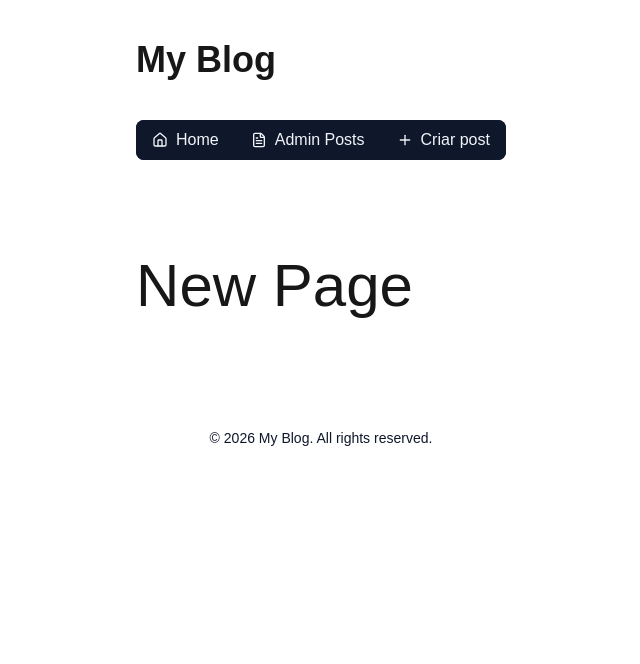
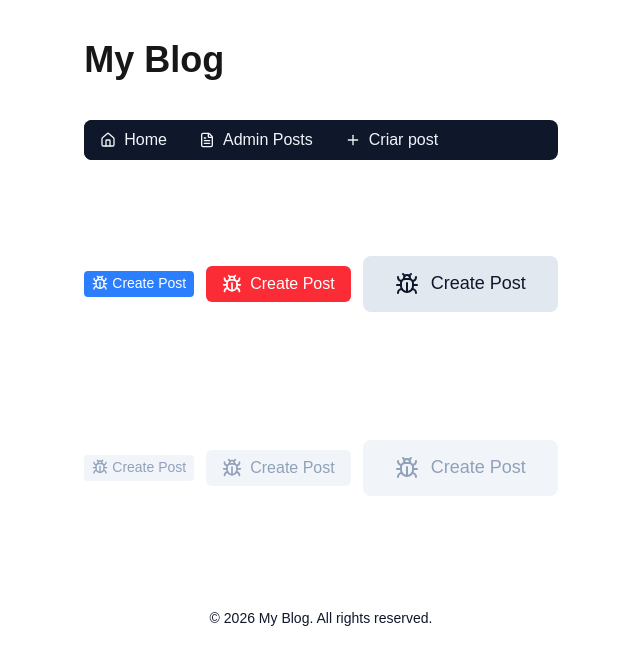
Before and after one commit to humbhenri/my-blog, a Next.js app: page /admin/post/new in a window 1280 px wide. Shown: the top 664 px of the page, without its empty margins (319-959 px from the left). Built offline with nearby package versions, Linux system fonts and the light colour scheme.

Commit message:
add button component

```diff
--- a/app/admin/post/new/page.tsx
+++ b/app/admin/post/new/page.tsx
@@ -1,5 +1,19 @@
+import { Button } from "@/components/Button";
+import { BugIcon } from "lucide-react";
+
 export default function AdminPostNewPage() {
   return (
-    <div className="py-16 text-6xl">New Page</div>
+    <>
+      <div className="py-16 flex gap-3 items-center">
+        <Button type="submit" size="sm"><BugIcon />Create Post</Button>
+        <Button type="submit" variant="danger" size="md"><BugIcon />Create Post</Button>
+        <Button type="submit" variant="ghost" size="lg"><BugIcon />Create Post</Button>
+      </div>
+        <div className="py-16 flex gap-3 items-center">
+        <Button type="submit" size="sm" disabled><BugIcon />Create Post</Button>
+        <Button type="submit" variant="danger" size="md" disabled><BugIcon />Create Post</Button>
+        <Button type="submit" variant="ghost" size="lg" disabled><BugIcon />Create Post</Button>
+      </div>
+    </>
   );
 }
--- /dev/null
+++ b/components/Button/index.tsx
@@ -0,0 +1,33 @@
+type ButtonProps = {
+  variant?: "default" | "ghost" | "danger";
+  size?: "sm" | "md" | "lg";
+} & React.ComponentProps<"button">;
+
+export function Button({
+  variant = "default",
+  size = "sm",
+  children,
+  ...rest
+}: ButtonProps) {
+
+  const colors: Record<NonNullable<ButtonProps["variant"]>, string> = {
+    default: "bg-blue-500 hover:bg-blue-300 text-white transition",
+    ghost: "bg-slate-200 hover:bg-slate-300 text-slate-900 transition",
+    danger: "bg-red-500 hover:bg-red-300 text-white transition",
+  };
+
+  const sizes: Record<NonNullable<ButtonProps["size"]>, string> = {
+    sm: "text-sm/tight py-1 px-2 rounded-sm [&_svg]:w-4 [&_svg]:h-4 gap-1",
+    md: "text-base/tight py-2 px-4 rounded-md [&_svg]:w-5 [&_svg]:h-5 gap-2",
+    lg: "text-lg/tight py-4 px-8 rounded-lg [&_svg]:w-6 [&_svg]:h-6 gap-3",
+  };
+
+  return (
+    <button
+      {...rest}
+      className={`cursor-pointer flex disabled:cursor-not-allowed disabled:bg-slate-100 disabled:text-slate-400 ${colors[variant]} ${sizes[size]} ${rest.className}`}
+    >
+      {children}
+    </button>
+  );
+}
--- a/components/Dialog/index.tsx
+++ b/components/Dialog/index.tsx
@@ -1,4 +1,6 @@
 "use client";
+
+import { Button } from "../Button";
 
 type DialogProps = {
   title: string;
@@ -19,8 +21,8 @@ export function Dialog({ title, content, onCancel, onConfirm, disabled }: Dialog
         <h3 className="text-xl font-extrabold">{title}</h3>
         <div>{content}</div>
         <div className="flex items-center justify-around">
-          <button autoFocus type="button" className="rounded-lg bg-slate-300 hover:bg-slate-400 transition p-2 cursor-pointer disabled:bg-slate-200 disabled:text-slate-400 disabled:cursor-not-allowed" onClick={onCancel} disabled={disabled}>Cancelar</button>
-          <button type="button" className="rounded-lg bg-blue-500 hover:bg-blue-600 transition p-2 cursor-pointer text-white disabled:bg-slate-200 disabled:text-slate-400 disabled:cursor-not-allowed" onClick={onConfirm} disabled={disabled}>Ok</button>
+          <Button autoFocus type="button" variant="ghost" onClick={onCancel} disabled={disabled}>Cancelar</Button>
+          <Button type="button" variant="default" onClick={onConfirm} disabled={disabled}>Ok</Button>
         </div>
       </div>
     </div>
```
